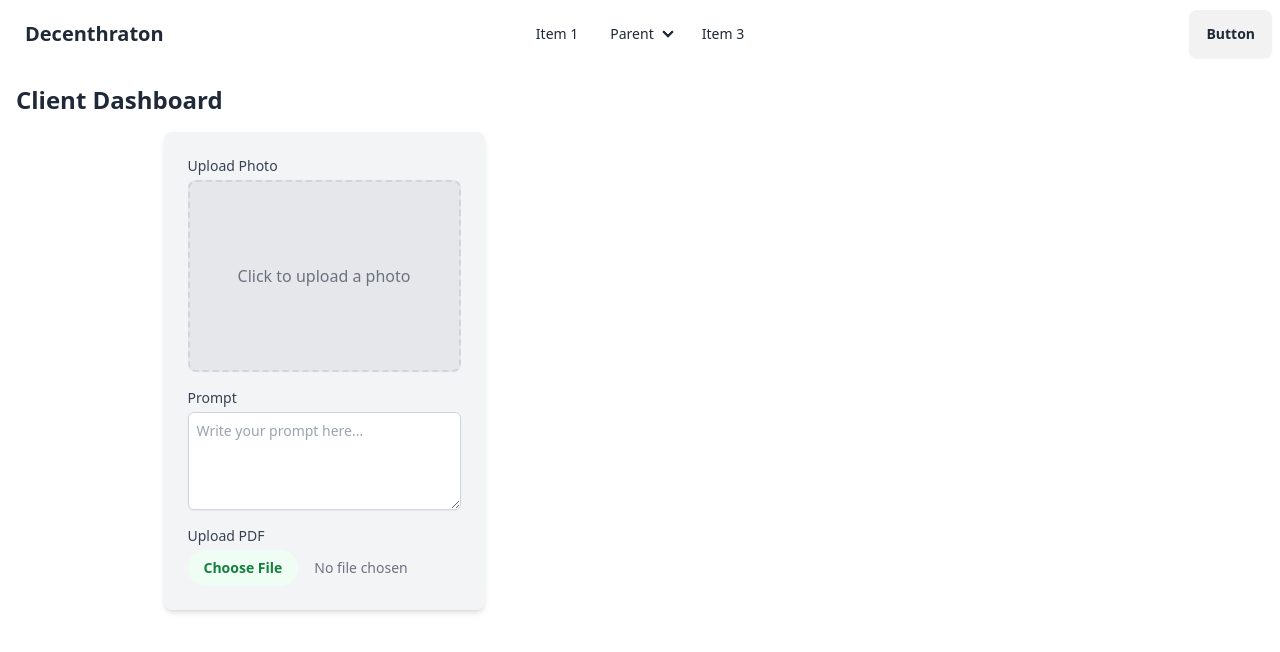
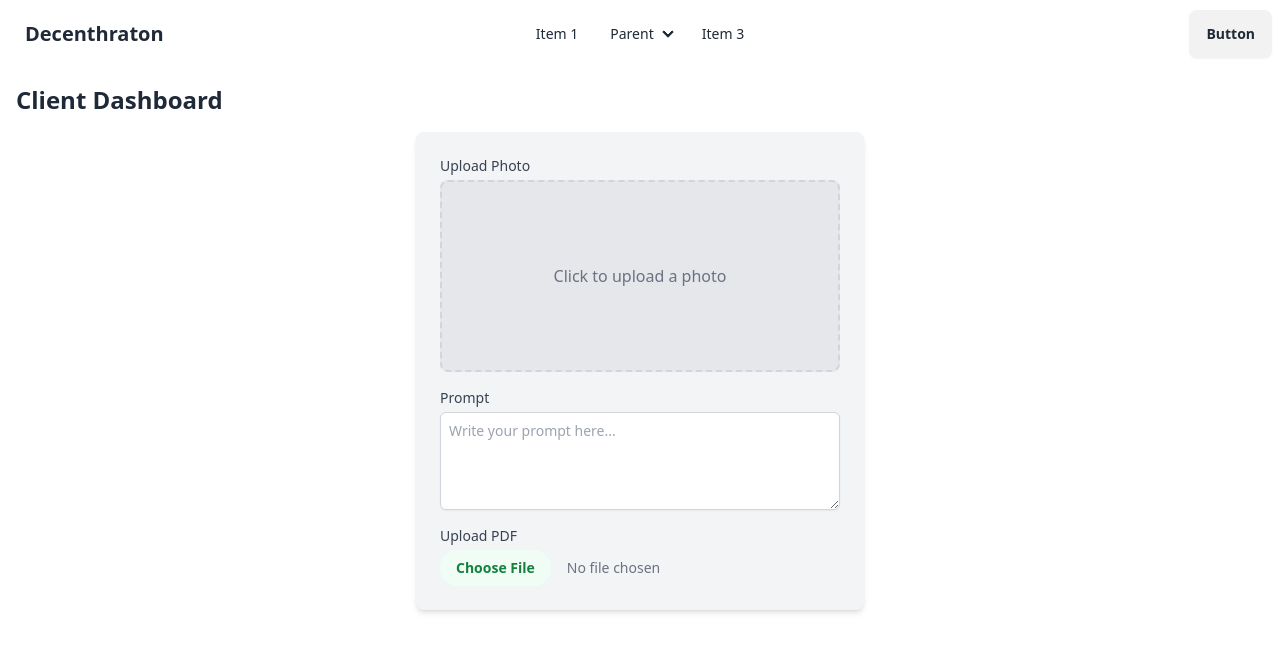
Before and after one commit to slackerkids/aitrack, a Next.js app: page /client in a window 1280 px wide. Shown: the top 652 px of the page. Built offline with nearby package versions, Linux system fonts and the light colour scheme.

Commit message:
Client change

```diff
--- a/components/Client.tsx
+++ b/components/Client.tsx
@@ -4,9 +4,7 @@ const Client = () => {
   return (
     <div className="p-4">
       <h2 className="text-2xl font-bold mb-4">Client Dashboard</h2>
-      <div className="grid grid-cols-2 gap-4">
         <FormClient />
-      </div>
     </div>
   );
 };
```
